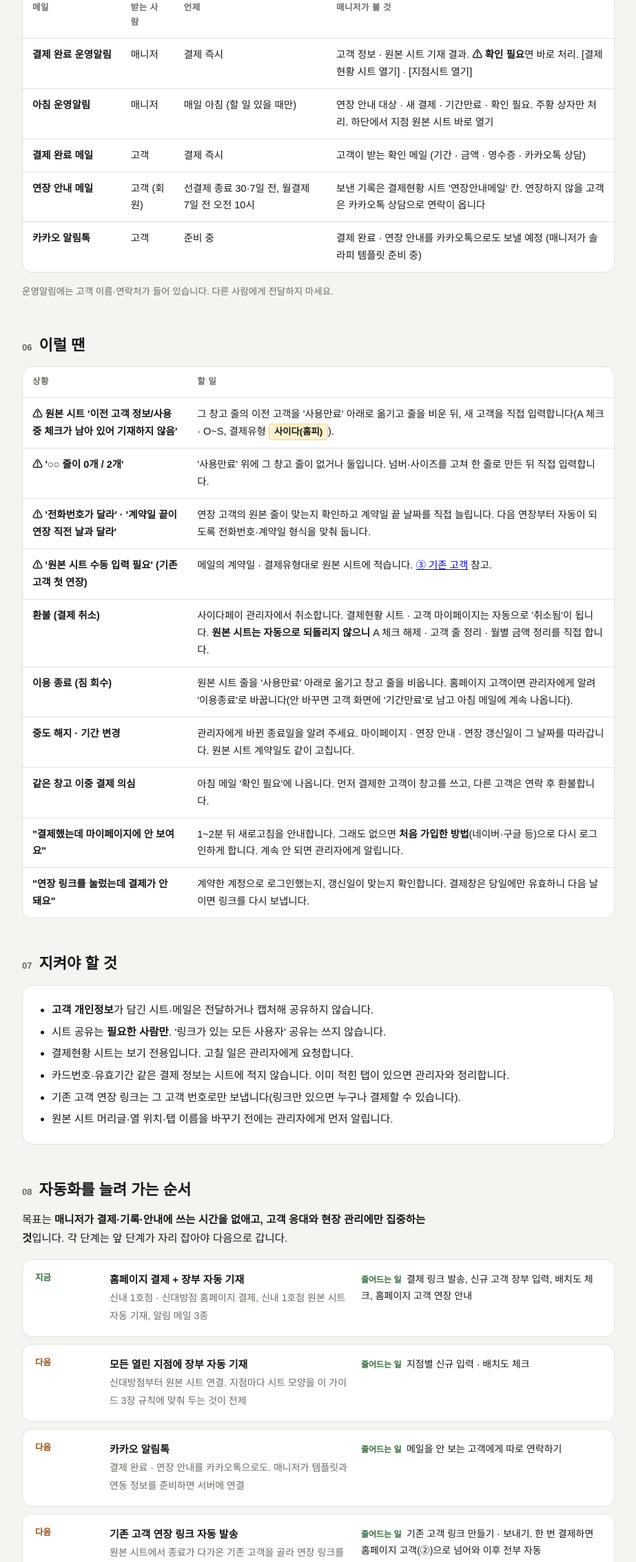
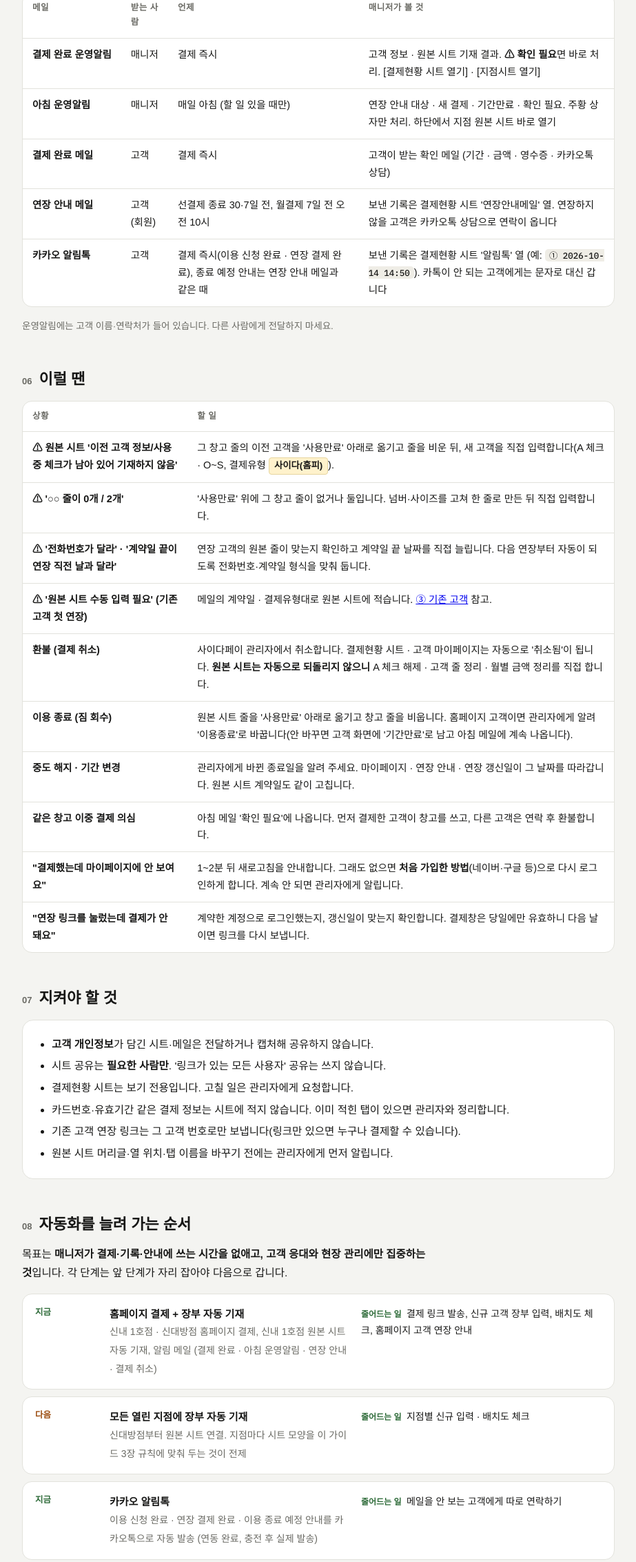
Before and after one commit to beyondspacezim/zim-docs, a plain HTML site: page guide.html in a window 1280 px wide. Shown: the part 3825-6089 px from the top of the page at 69% size, without its empty margins (178-1101 px from the left). Drawn offline with Linux system fonts and the light colour scheme; a web font is replaced by a local one.

Commit message:
알림톡 기록 위치를 결제현황 시트 '알림톡' 열로 명확히 · 가이드 알림톡 현황 반영
Co-Authored-By: Claude Opus 5.5 <noreply@anthropic.com>

```diff
--- a/guide.html
+++ b/guide.html
@@ -305,8 +305,8 @@ padding:8px 12px;border-radius:999px;text-decoration:none;box-shadow:0 1px 4px r
       <tr><td class="k">결제 완료 운영알림</td><td>매니저</td><td>결제 즉시</td><td>고객 정보 · 원본 시트 기재 결과. <b>⚠ 확인 필요</b>면 바로 처리. [결제현황 시트 열기] · [지점시트 열기]</td></tr>
       <tr><td class="k">아침 운영알림</td><td>매니저</td><td>매일 아침 (할 일 있을 때만)</td><td>연장 안내 대상 · 새 결제 · 기간만료 · 확인 필요. 주황 상자만 처리. 하단에서 지점 원본 시트 바로 열기</td></tr>
       <tr><td class="k">결제 완료 메일</td><td>고객</td><td>결제 즉시</td><td>고객이 받는 확인 메일 (기간 · 금액 · 영수증 · 카카오톡 상담)</td></tr>
-      <tr><td class="k">연장 안내 메일</td><td>고객 (회원)</td><td>선결제 종료 30·7일 전, 월결제 7일 전 오전 10시</td><td>보낸 기록은 결제현황 시트 '연장안내메일' 칸. 연장하지 않을 고객은 카카오톡 상담으로 연락이 옵니다</td></tr>
-      <tr><td class="k">카카오 알림톡</td><td>고객</td><td>준비 중</td><td>결제 완료 · 연장 안내를 카카오톡으로도 보낼 예정 (매니저가 솔라피 템플릿 준비 중)</td></tr>
+      <tr><td class="k">연장 안내 메일</td><td>고객 (회원)</td><td>선결제 종료 30·7일 전, 월결제 7일 전 오전 10시</td><td>보낸 기록은 결제현황 시트 '연장안내메일' 열. 연장하지 않을 고객은 카카오톡 상담으로 연락이 옵니다</td></tr>
+      <tr><td class="k">카카오 알림톡</td><td>고객</td><td>결제 즉시(이용 신청 완료 · 연장 결제 완료), 종료 예정 안내는 연장 안내 메일과 같은 때</td><td>보낸 기록은 결제현황 시트 '알림톡' 열 (예: <code>① 2026-10-14 14:50</code>). 카톡이 안 되는 고객에게는 문자로 대신 갑니다</td></tr>
     </tbody>
   </table></div>
   <p class="small muted">운영알림에는 고객 이름·연락처가 들어 있습니다. 다른 사람에게 전달하지 마세요.</p>
@@ -351,7 +351,7 @@ padding:8px 12px;border-radius:999px;text-decoration:none;box-shadow:0 1px 4px r
   <div class="road">
     <div class="stage">
       <span class="st now">지금</span>
-      <div><b>홈페이지 결제 + 장부 자동 기재</b><span class="what">신내 1호점 · 신대방점 홈페이지 결제, 신내 1호점 원본 시트 자동 기재, 알림 메일 3종</span></div>
+      <div><b>홈페이지 결제 + 장부 자동 기재</b><span class="what">신내 1호점 · 신대방점 홈페이지 결제, 신내 1호점 원본 시트 자동 기재, 알림 메일 (결제 완료 · 아침 운영알림 · 연장 안내 · 결제 취소)</span></div>
       <div class="less">결제 링크 발송, 신규 고객 장부 입력, 배치도 체크, 홈페이지 고객 연장 안내</div>
     </div>
     <div class="stage">
@@ -360,8 +360,8 @@ padding:8px 12px;border-radius:999px;text-decoration:none;box-shadow:0 1px 4px r
       <div class="less">지점별 신규 입력 · 배치도 체크</div>
     </div>
     <div class="stage">
-      <span class="st next">다음</span>
-      <div><b>카카오 알림톡</b><span class="what">결제 완료 · 연장 안내를 카카오톡으로도. 매니저가 템플릿과 연동 정보를 준비하면 서버에 연결</span></div>
+      <span class="st now">지금</span>
+      <div><b>카카오 알림톡</b><span class="what">이용 신청 완료 · 연장 결제 완료 · 이용 종료 예정 안내를 카카오톡으로 자동 발송 (연동 완료, 충전 후 실제 발송)</span></div>
       <div class="less">메일을 안 보는 고객에게 따로 연락하기</div>
     </div>
     <div class="stage">
```
Also changed, not shown: process.html (+3 -3 lines).
